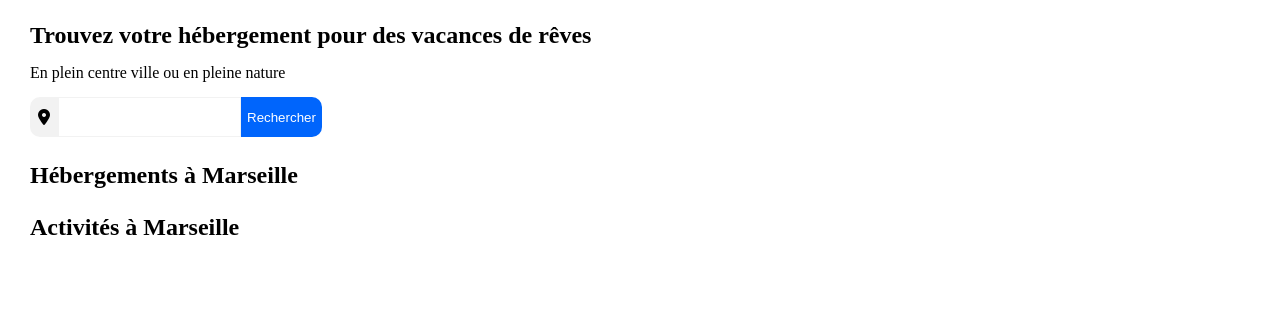
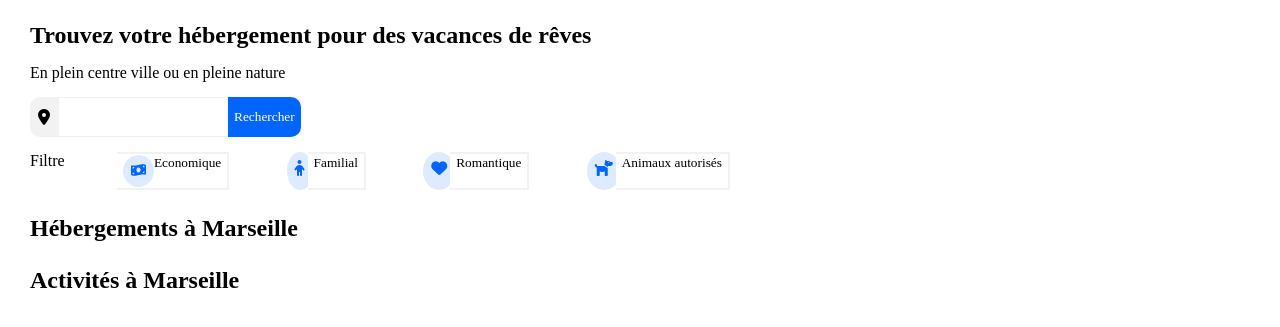
Before and after one commit to SelimWebDev/ElmahiSelim_2_14052021, a plain HTML site: page index.html in a window 1280 px wide. Shown: the part 75-402 px from the top of the page. Drawn offline with Linux system fonts and the light colour scheme; a web font is replaced by a local one.

Commit message:
création des filtres, a terminer

```diff
--- a/index.html
+++ b/index.html
@@ -27,6 +27,27 @@
                     <input id="search_input" type="text">
                     <button id="search_btn" type="button">Rechercher</button>
                 </div>
+                <div id="filter_block">
+                    <span>Filtre</span>
+                    <div class="filter_div">
+                        <button class="filter_btn" type="button">
+                            <div class="filter_icone"><i class="fas fa-money-bill-wave"></i></div>
+                            Economique
+                        </button>
+                    </div>
+                    <div class="filter_div">
+                        <div class="filter_icone"><i class="fas fa-child"></i></div>
+                        <button class="filter_btn" type="button">Familial</button>
+                    </div>
+                    <div class="filter_div">
+                        <div class="filter_icone"><i class="fas fa-heart"></i></div>
+                        <button class="filter_btn" type="button">Romantique</button>
+                    </div>
+                    <div class="filter_div">
+                        <div class="filter_icone"><i class="fas fa-dog"></i></div>
+                        <button class="filter_btn" type="button">Animaux autorisés</button>
+                    </div>
+                </div>
             </section>
             <section id="#hebergement">
                 <h1>Hébergements à Marseille</h1>
--- a/style.css
+++ b/style.css
@@ -3,8 +3,11 @@
     src: url('./police/Raleway-VariableFont_wght.ttf');
 }
 
-body{
+*{
     font-family: 'Raleway';
+}
+
+body {
     margin-right: 30px;
     margin-left: 30px;
 }
@@ -44,6 +47,7 @@ h1{
 
 #search_block{
     margin-top: 15px;
+    margin-bottom: 15px;
     display: flex;
     flex-direction: row;
     height: 40px;
@@ -67,3 +71,31 @@ h1{
 #search_input {
     border: 1px solid #F2F2F2;
 }
+
+#filter_block {
+    display: flex;
+    flex-direction: row;
+    justify-content: space-between;
+    width: 700px;
+}
+
+.filter_div {
+    display: flex;
+    flex-direction: row;
+}
+
+.filter_icone {
+    padding: 8px;
+    color: #0065FC ;
+    background-color: #DEEBFF;
+    border-radius: 50%;
+}
+
+.filter_btn {
+    display: flex;
+    flex-direction: row;
+    background-color: white;
+    margin-left: -5px;
+    border: 2px solid #F2F2F2;
+    border-left: none;
+}
```
